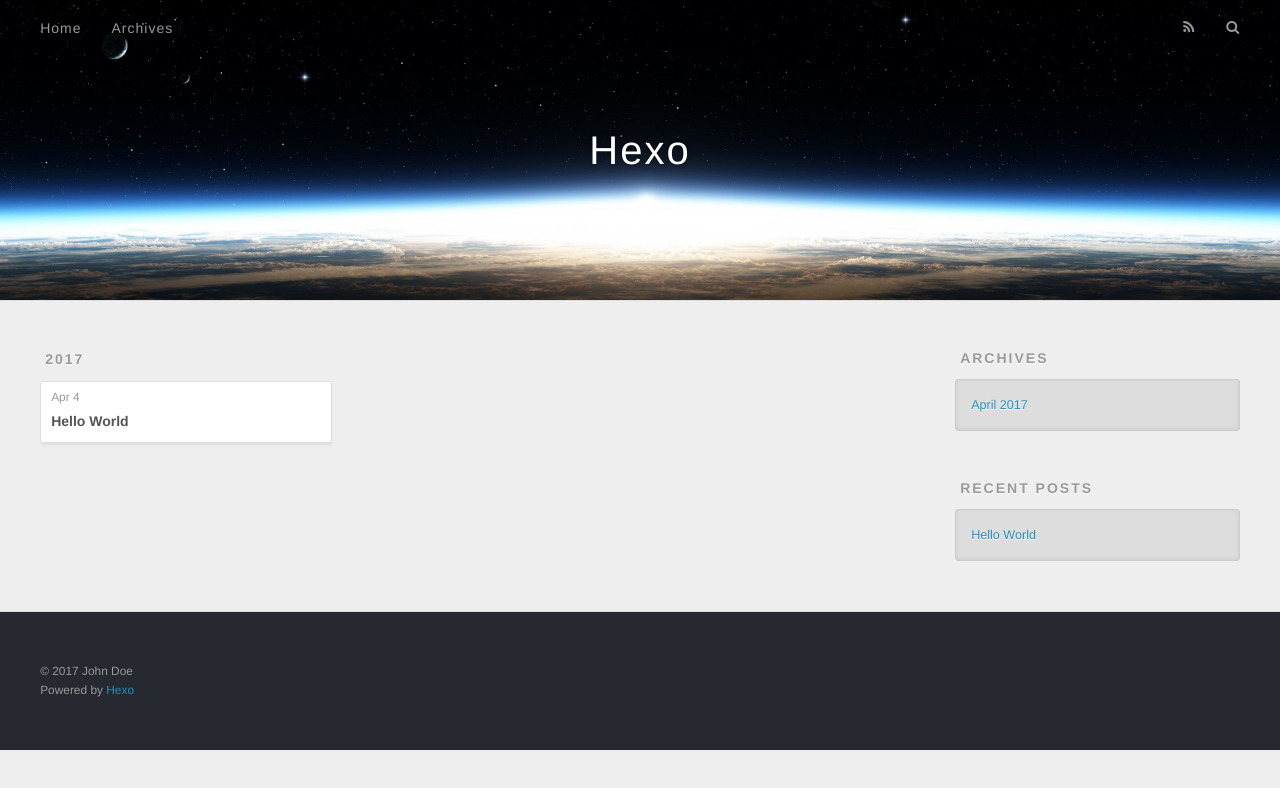
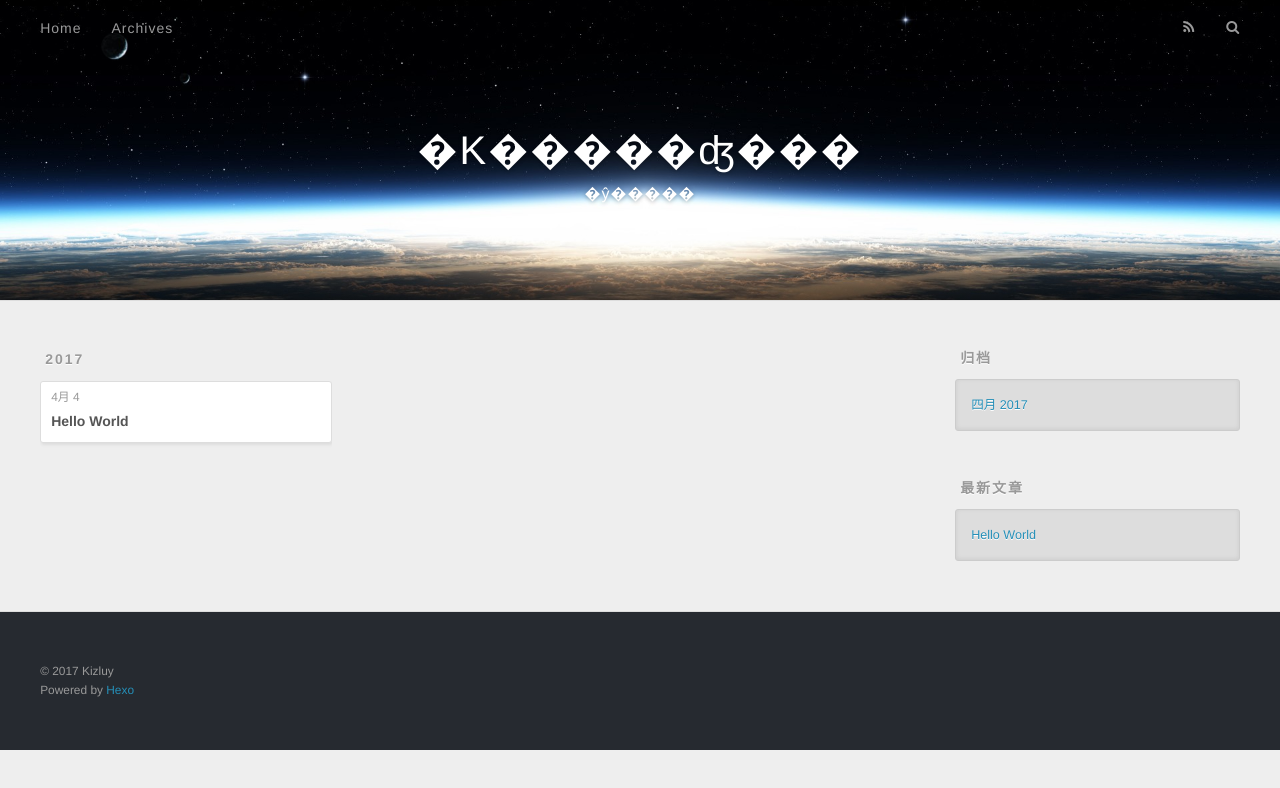
Before and after one commit to Kizluy/Kizluy.github.io, a plain HTML site: page archives/index.html in a window 1280 px wide. Drawn offline with nearby package versions, Linux system fonts and the light colour scheme.

Commit message:
Site updated: 2017-04-04 18:58:32

```diff
--- a/archives/index.html
+++ b/archives/index.html
@@ -3,16 +3,16 @@
 <head>
   <meta charset="utf-8">
 
-  <title>Archives | Hexo</title>
+  <title>归档 | �K�����ʤ���</title>
   <meta name="viewport" content="width=device-width, initial-scale=1, maximum-scale=1">
   <meta property="og:type" content="website">
-<meta property="og:title" content="Hexo">
+<meta property="og:title" content="�K�����ʤ���">
 <meta property="og:url" content="http://yoursite.com/archives/index.html">
-<meta property="og:site_name" content="Hexo">
+<meta property="og:site_name" content="�K�����ʤ���">
 <meta name="twitter:card" content="summary">
-<meta name="twitter:title" content="Hexo">
+<meta name="twitter:title" content="�K�����ʤ���">
 
-    <link rel="alternate" href="/atom.xml" title="Hexo" type="application/atom+xml">
+    <link rel="alternate" href="/atom.xml" title="�K�����ʤ���" type="application/atom+xml">
 
 
     <link rel="icon" href="/favicon.png">
@@ -33,8 +33,12 @@
   <div id="header-outer" class="outer">
     <div id="header-title" class="inner">
       <h1 id="logo-wrap">
-        <a href="/" id="logo">Hexo</a>
+        <a href="/" id="logo">�K�����ʤ���</a>
       </h1>
+
+        <h2 id="subtitle-wrap">
+          <a href="/" id="subtitle">�ŷ�����</a>
+        </h2>
 
     </div>
     <div id="header-inner" class="inner">
@@ -50,7 +54,7 @@
 
           <a id="nav-rss-link" class="nav-icon" href="/atom.xml" title="RSS Feed"></a>
 
-        <a id="nav-search-btn" class="nav-icon" title="Search"></a>
+        <a id="nav-search-btn" class="nav-icon" title="搜索"></a>
       </nav>
       <div id="search-form-wrap">
         <form action="//google.com/search" method="get" accept-charset="UTF-8" class="search-form"><input type="search" name="q" class="search-form-input" placeholder="Search"><button type="submit" class="search-form-submit">&#xF002;</button><input type="hidden" name="sitesearch" value="http://yoursite.com"></form>
@@ -76,7 +80,7 @@
   <div class="archive-article-inner">
     <header class="archive-article-header">
       <a href="/2017/04/04/hello-world/" class="archive-article-date">
-  <time datetime="2017-04-04T08:46:55.771Z" itemprop="datePublished">Apr 4</time>
+  <time datetime="2017-04-04T08:46:55.771Z" itemprop="datePublished">4月 4</time>
 </a>
 
 
@@ -107,9 +111,9 @@
 
 
   <div class="widget-wrap">
-    <h3 class="widget-title">Archives</h3>
+    <h3 class="widget-title">归档</h3>
     <div class="widget">
-      <ul class="archive-list"><li class="archive-list-item"><a class="archive-list-link" href="/archives/2017/04/">April 2017</a></li></ul>
+      <ul class="archive-list"><li class="archive-list-item"><a class="archive-list-link" href="/archives/2017/04/">四月 2017</a></li></ul>
     </div>
   </div>
 
@@ -117,7 +121,7 @@
 
 
   <div class="widget-wrap">
-    <h3 class="widget-title">Recent Posts</h3>
+    <h3 class="widget-title">最新文章</h3>
     <div class="widget">
       <ul>
 
@@ -137,7 +141,7 @@
 
   <div class="outer">
     <div id="footer-info" class="inner">
-      &copy; 2017 John Doe<br>
+      &copy; 2017 Kizluy<br>
       Powered by <a href="http://hexo.io/" target="_blank">Hexo</a>
     </div>
   </div>
```
Also changed, not shown: 2017/04/04/hello-world/index.html (+14 -10 lines), archives/2017/04/index.html (+16 -12 lines), archives/2017/index.html (+16 -12 lines), index.html (+16 -12 lines).
